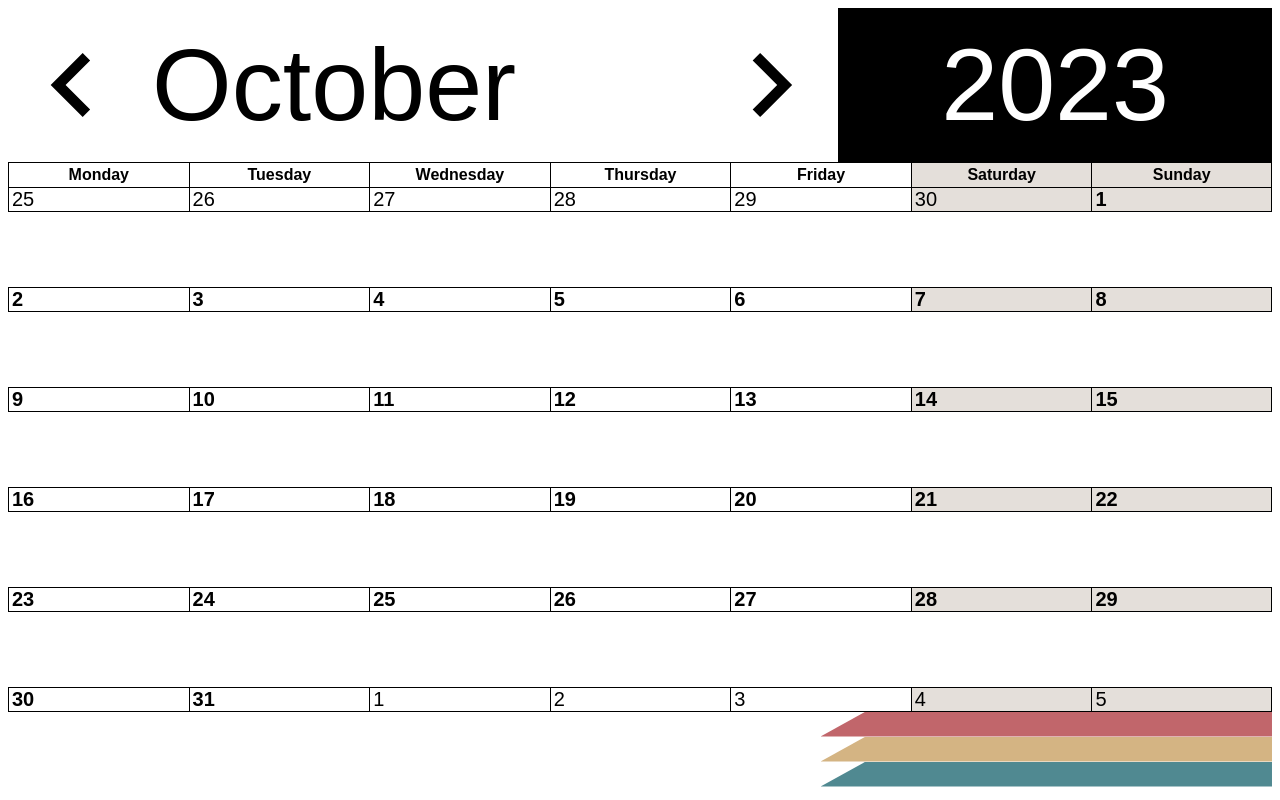
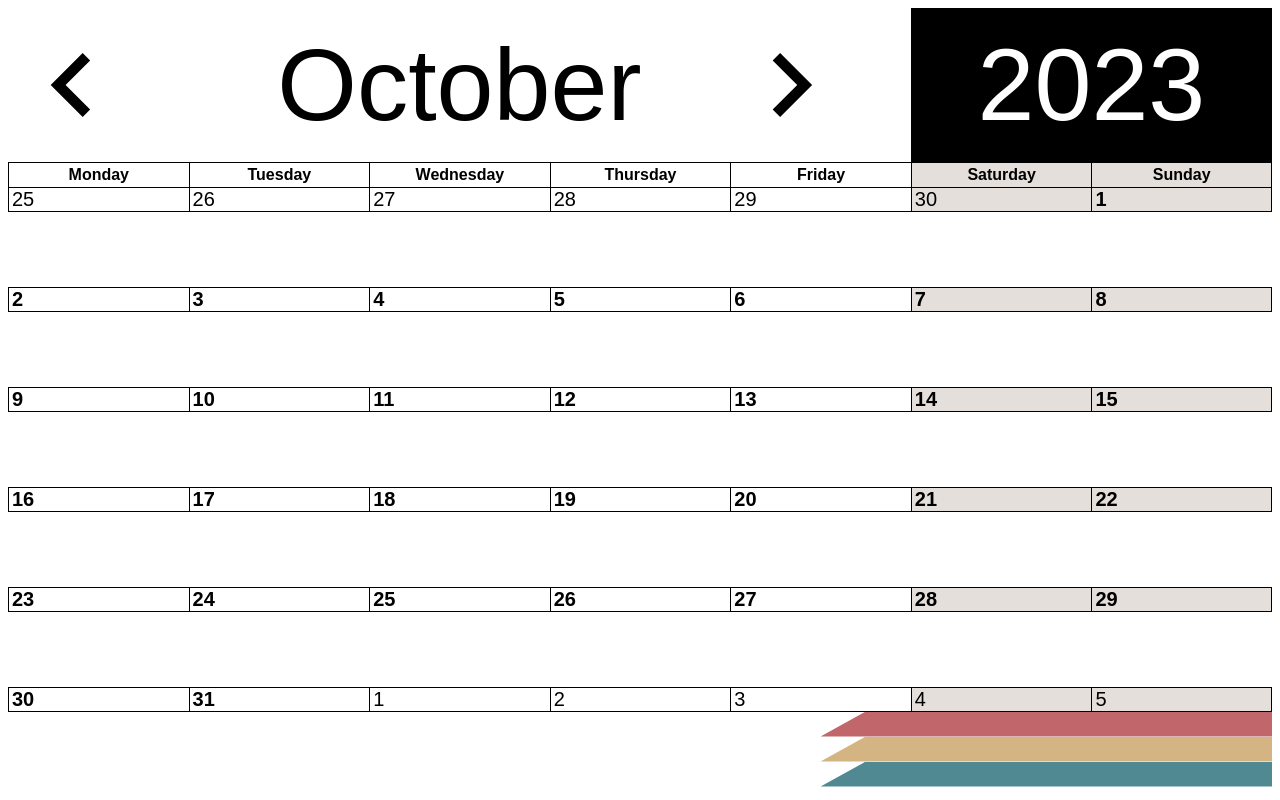
Before and after one commit to Lep333/guest_calendar, a Vue app: page / in a window 1280 px wide. Built offline with nearby package versions, Linux system fonts and the light colour scheme.

Commit message:
Year lable lined up with weekdays

```diff
--- a/src/components/TimeLabel.vue
+++ b/src/components/TimeLabel.vue
@@ -1,5 +1,6 @@
 <template>
     <div id="root">
+        <div id="month">
             <img id="prevMonth" class="monthButton" @click="$emit('prev-month')" src="../assets/arrow_left.svg" alt="Previous Month">
             <div class="monthCaption">
                 {{
@@ -7,12 +8,12 @@
                 }}
             </div>
             <img id="nextMonth" class="monthButton" @click="$emit('next-month')" src="../assets/arrow_right.svg" alt="Next Month">
+        </div>
         <div class="yearCaption">
             {{
             new Date(year, month).toLocaleString("default", {year: "numeric"})
             }}
         </div>
-
     </div>
 </template>
 
@@ -27,13 +28,13 @@ export default {
     font-size: 8vw;
     padding-left: 1rem;
     padding-right: 1rem;
-    width: 50vw;
     min-width: fit-content;
+    justify-content: center;
+    text-align: center;
 }
 
 .yearCaption{
     font-size: 8vw;
-    width: 40vw;
     min-width: fit-content;
     height: 100%;
     display: flex;
@@ -53,7 +54,14 @@ export default {
 
 #root {
     height: 12vw;
-    display: flex;
+    display: grid;
+    grid-template-columns: 5fr 2fr;
+}
+
+#month {
+    display: grid;
+    grid-template-columns: 1fr 3fr 1fr;
     align-items: center;
+    justify-content: center;
 }
 </style>
```
Lines whose indentation alone changed are shown as unchanged.
